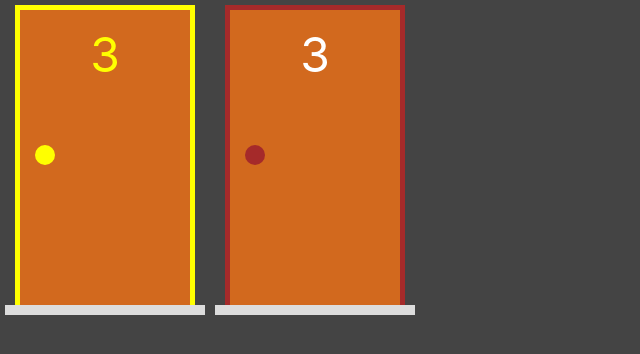
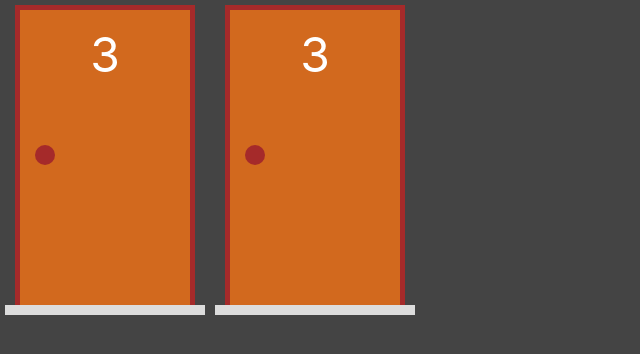
Before and after one commit to Brunogabriel-dev/monty-hall-react, a Next.js app: page / in a window 1280 px wide. Shown: the top 354 px of the page, without its empty margins (0-640 px from the left). Built offline with nearby package versions, Linux system fonts and the light colour scheme.

Commit message:
Inclusão de texto

```diff
--- a/components/Porta.jsx
+++ b/components/Porta.tsx
@@ -1,7 +1,13 @@
 import styles from "../styles/Porta.module.css"
+import PortaModel from '../model/porta'
 
-export default function Porta(props) {
-  const selecionada = props.selecionada ? styles.selecionada : ''
+interface PortaProps {
+  porta: PortaModel
+}
+
+export default function Porta(props: PortaProps) {
+  const { porta } = props
+  const selecionada = porta.selecionada ? styles.selecionada : ''
   return (
     <div className={styles.area}>
       <div className={`${styles.estrutura} ${selecionada}`}>
--- a/model/porta.ts
+++ b/model/porta.ts
@@ -1,10 +1,10 @@
-export default class Porta {
+export default class PortaModel {
   #numero: number
   #temPresente: boolean
   #selecionada: boolean
   #aberta: boolean
 
-  constructor(numero, temPresente = false, selecionada = false, aberta = false) {
+  constructor(numero: number, temPresente = false, selecionada = false, aberta = false) {
     this.#numero = numero
     this.#temPresente = temPresente
     this.#selecionada = selecionada
@@ -29,16 +29,16 @@ export default class Porta {
 
   desselecionar() {
     const selecionada = false
-    return new Porta(this.numero, this.temPresente, selecionada, this.aberta)
+    return new PortaModel(this.numero, this.temPresente, selecionada, this.aberta)
   }
 
   alternarSelecao() {
     const selecionada = !this.selecionada
-    return new Porta(this.numero, this.temPresente, selecionada, this.aberta)
+    return new PortaModel(this.numero, this.temPresente, selecionada, this.aberta)
   }
 
   abrir() {
     const aberta = true
-    return new Porta(this.numero, this.temPresente, this.selecionada, aberta)
+    return new PortaModel(this.numero, this.temPresente, this.selecionada, aberta)
   }
 }
--- a/pages/index.jsx
+++ b/pages/index.jsx
@@ -1,10 +1,13 @@
 import Porta from "../components/Porta";
+import PortaModel from "../model/porta";
 
 export default function Home() {
+  const p1 = new PortaModel(1)
+  const p2 = new PortaModel(2)
   return (
     <div style={{display: "flex"}}>
-      <Porta selecionada={true}/>
-      <Porta selecionada={false}/>
+      <Porta porta={p1} />
+      <Porta porta={p2} />
     </div>
   )
 }
```
